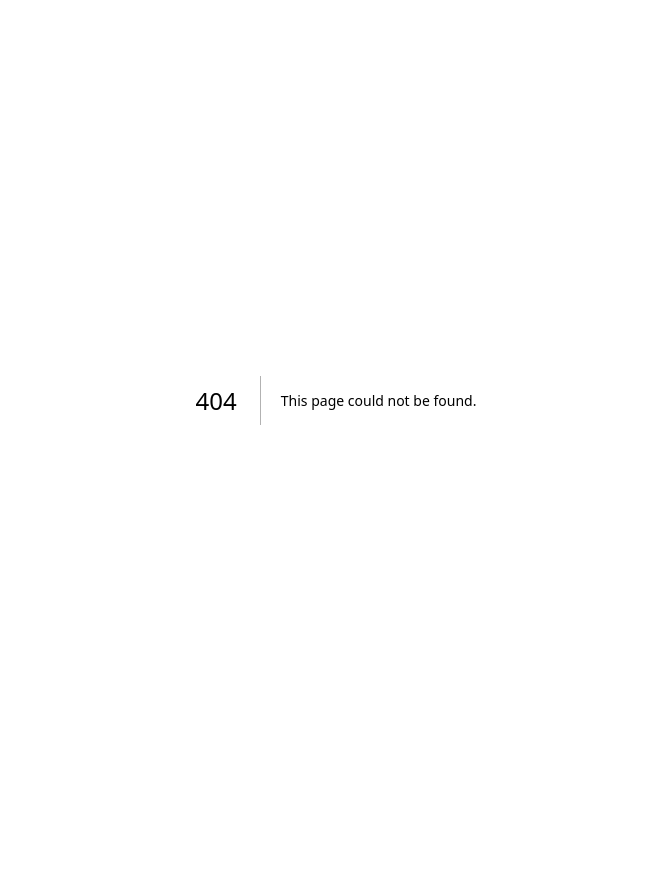
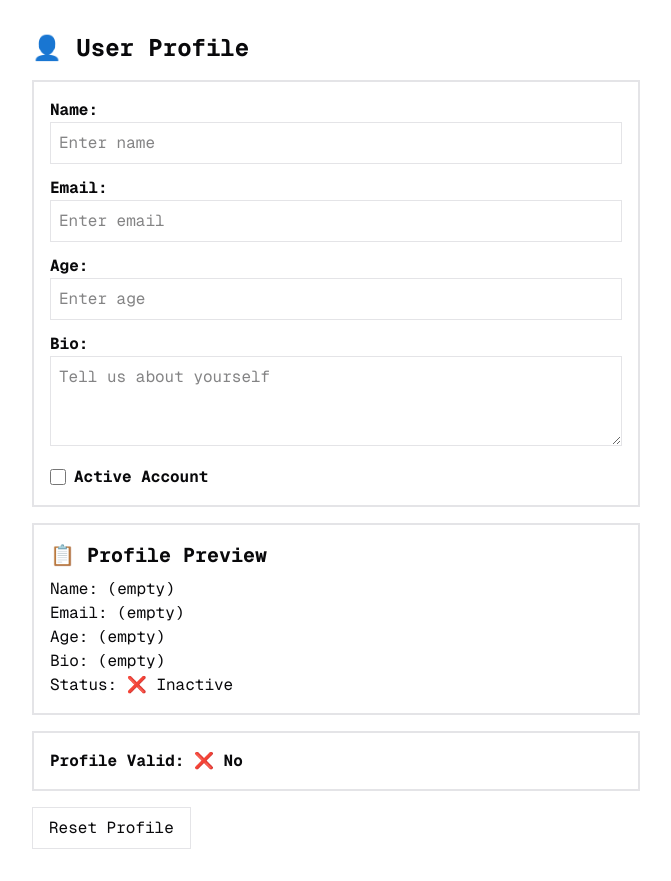
Before and after one commit to yashsarvaiya1/learn-nextjs, a Next.js app: page /usestate/object in a window 1280 px wide. Before the commit this address had no page. Shown: the whole page, without its empty margins (304-975 px from the left). Before the commit the page ends 800 px from the top, so only its background shows below. Built offline with nearby package versions, Linux system fonts and the light colour scheme.

Commit message:
[IMP] object: user profile component with useState

```diff
--- /dev/null
+++ b/app/usestate/object/page.tsx
@@ -0,0 +1,9 @@
+import UserComponent from "@/components/usestate/object/UserComponent";
+
+export default function ObjectPage(){
+    return(
+        <>
+            <UserComponent/>
+        </>
+    )
+}
--- /dev/null
+++ b/components/usestate/object/UserComponent.tsx
@@ -0,0 +1,146 @@
+'use client'
+
+import { useState } from 'react'
+import AgeComponent from '@/components/usestate/numbers/AgeComponent';
+
+type User = {
+  name: string
+  email: string
+  age: number
+  bio: string
+  isActive: boolean
+}
+
+export default function UserComponent() {
+  const initialUser: User = {
+    name: '',
+    email: '',
+    age: 0,
+    bio: '',
+    isActive: false
+  }
+
+  const [user, setUser] = useState<User>(initialUser)
+
+  // TODO: Implement these functions
+
+  const updateName = (name: string) => {
+    // Update name property only
+    setUser({...user, name : name})
+  }
+
+  const updateEmail = (email: string) => {
+    setUser({...user, email : email})
+    // Update email property only
+  }
+
+  const updateAge = (age: number) => {
+    // Update age property only
+    setUser({...user, age : age})
+  }
+
+  const updateBio = (bio: string) => {
+    // Update bio property only
+    setUser({...user, bio : bio})
+  }
+
+  const toggleActive = () => {
+    setUser({...user, isActive : !user.isActive})
+    // Toggle isActive property
+  }
+
+  const resetProfile = () => {
+    setUser(initialUser)
+    // Reset to initial state
+  }
+
+  const isValidProfile = (user.name && user.age && user.bio && user.email && user.isActive)  // TODO: Check if all fields are filled
+
+  return (
+    <div className="p-8 max-w-2xl mx-auto font-mono">
+      <h1 className="text-2xl font-bold mb-4">👤 User Profile</h1>
+
+      {/* Input Form */}
+      <div className="border-2 p-4 mb-4 space-y-3">
+        <div>
+          <label className="block font-bold">Name:</label>
+          <input
+            type="text"
+            value={user.name}
+            onChange={(e) => updateName(e.target.value)}
+            placeholder="Enter name"
+            className="border p-2 w-full"
+          />
+        </div>
+
+        <div>
+          <label className="block font-bold">Email:</label>
+          <input
+            type="email"
+            value={user.email}
+            onChange={(e) => updateEmail(e.target.value)}
+            placeholder="Enter email"
+            className="border p-2 w-full"
+          />
+        </div>
+
+        <div>
+          <label className="block font-bold">Age:</label>
+          <input
+            type="number"
+            value={user.age || ''}
+            onChange={(e) => updateAge(Number(e.target.value))}
+            placeholder="Enter age"
+            className="border p-2 w-full"
+          />
+        </div>
+
+        <div>
+          <label className="block font-bold">Bio:</label>
+          <textarea
+            value={user.bio}
+            onChange={(e) => updateBio(e.target.value)}
+            placeholder="Tell us about yourself"
+            className="border p-2 w-full"
+            rows={3}
+          />
+        </div>
+
+        <div className="flex items-center gap-2">
+          <input
+            type="checkbox"
+            checked={user.isActive}
+            onChange={toggleActive}
+            className="w-4 h-4"
+          />
+          <label className="font-bold">Active Account</label>
+        </div>
+      </div>
+
+      {/* Profile Display */}
+      <div className="border-2 p-4 mb-4">
+        <h2 className="font-bold text-xl mb-2">📋 Profile Preview</h2>
+        <p>Name: {user.name || '(empty)'}</p>
+        <p>Email: {user.email || '(empty)'}</p>
+        <p>Age: {user.age || '(empty)'}</p>
+        <p>Bio: {user.bio || '(empty)'}</p>
+        <p>Status: {user.isActive ? '✅ Active' : '❌ Inactive'}</p>
+      </div>
+
+      {/* Validation Status */}
+      <div className="border-2 p-4 mb-4">
+        <p className="font-bold">
+          Profile Valid: {isValidProfile ? '✅ Yes' : '❌ No'}
+        </p>
+      </div>
+
+      {/* Actions */}
+      <button
+        onClick={resetProfile}
+        className="border px-4 py-2"
+      >
+        Reset Profile
+      </button>
+    </div>
+  )
+}
```
